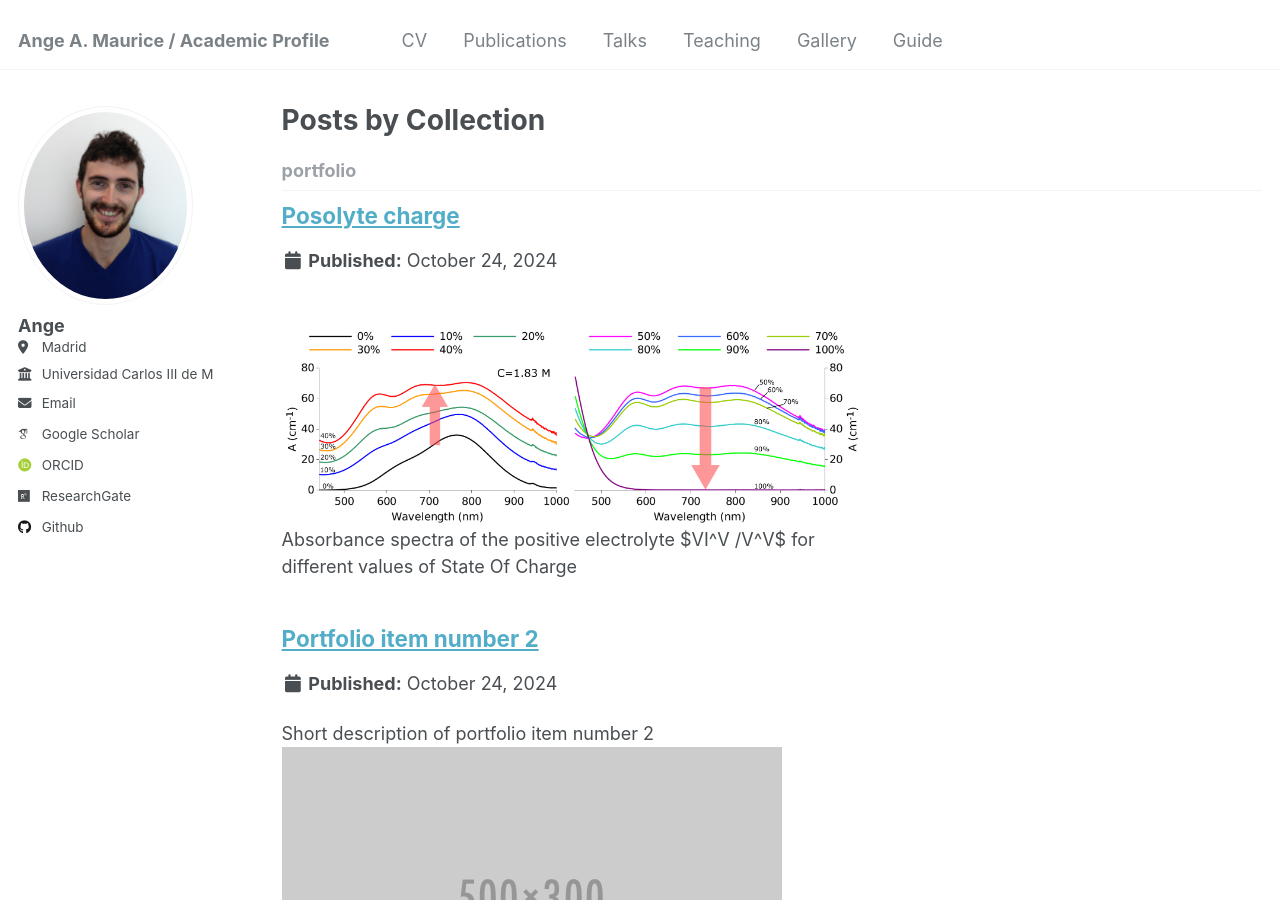
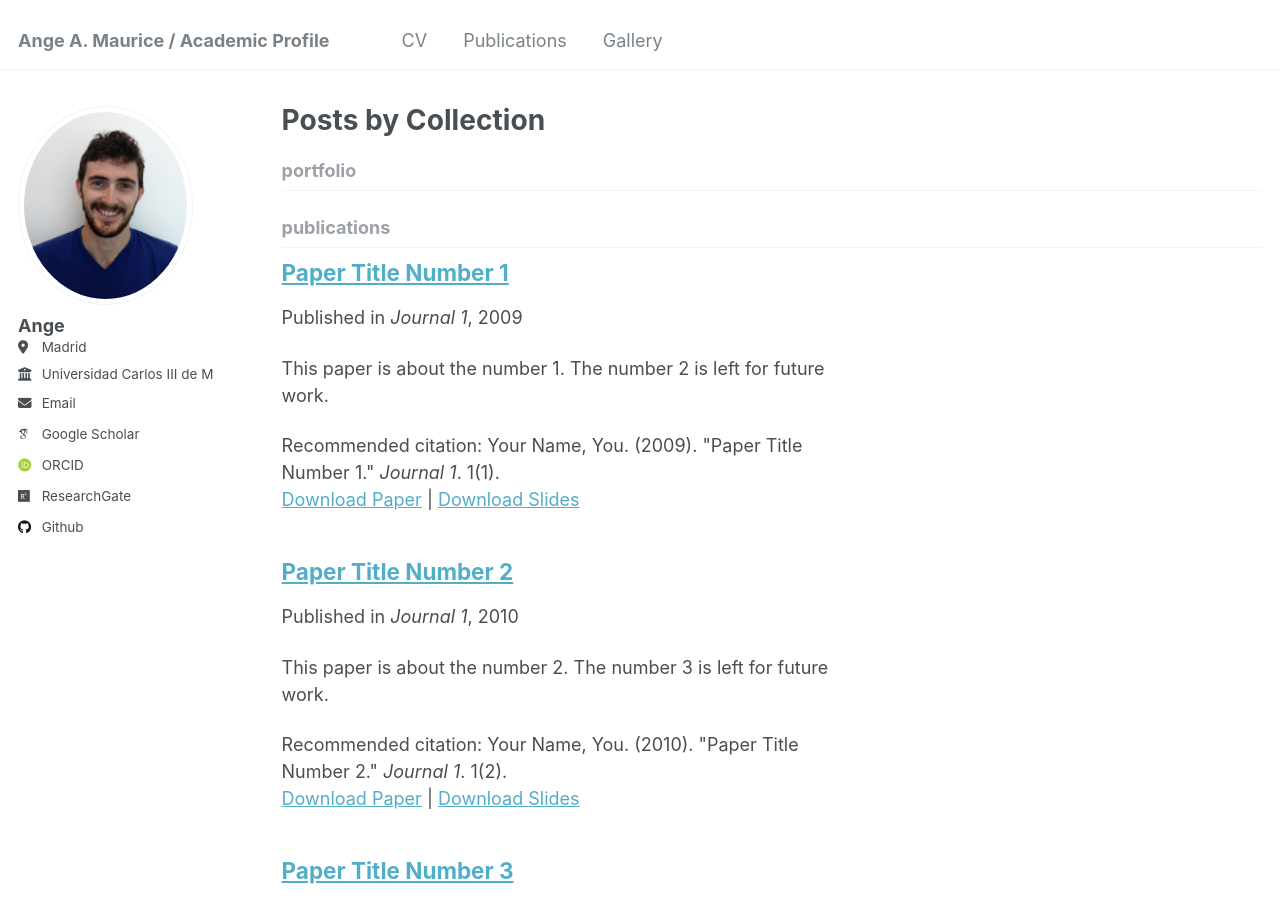
Before and after one commit to AngeAM/.github.io, a Jekyll site: the page built from _pages/collection-archive.html, in a window 1280 px wide and 900 px high. Built offline with Jekyll 4.4.1, drawn with Linux system fonts in a browser that asks for light colours; some web fonts are replaced.

Commit message:
second commit after disaster

```diff
--- a/_portfolio/portfolio-1.md
+++ /dev/null
@@ -1,8 +0,0 @@
----
-title: "Posolyte charge"
-excerpt: "<br/><img src='/images/spectra_pos.png'>
-Absorbance spectra of the positive electrolyte $VI^V /V^V$ for different values of State Of Charge"
-collection: portfolio
----
-
-Description
--- a/_portfolio/portfolio-2.html
+++ /dev/null
@@ -1,7 +0,0 @@
----
-title: "Portfolio item number 2"
-excerpt: "Short description of portfolio item number 2 <br/><img src='/images/500x300.png'>"
-collection: portfolio
----
-
-This is an item in your portfolio. It can be have images or nice text. If you name the file .md, it will be parsed as markdown. If you name the file .html, it will be parsed as HTML.
```
Also changed, not shown: _data/navigation.yml (+6 -6 lines).
